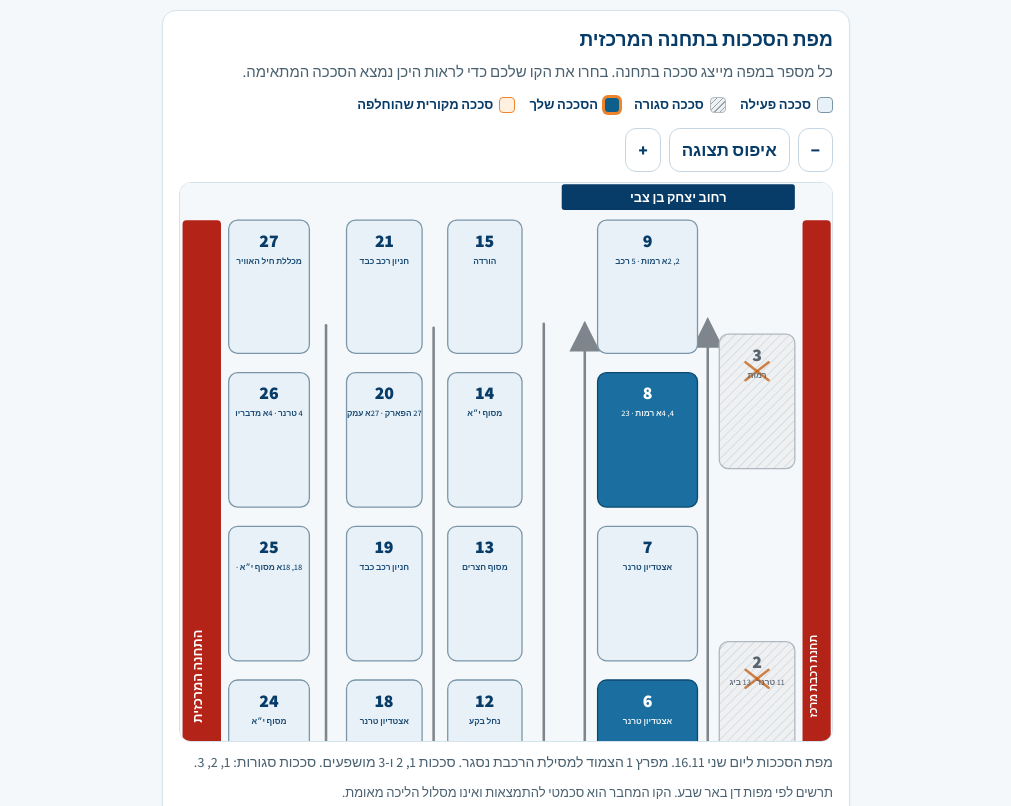
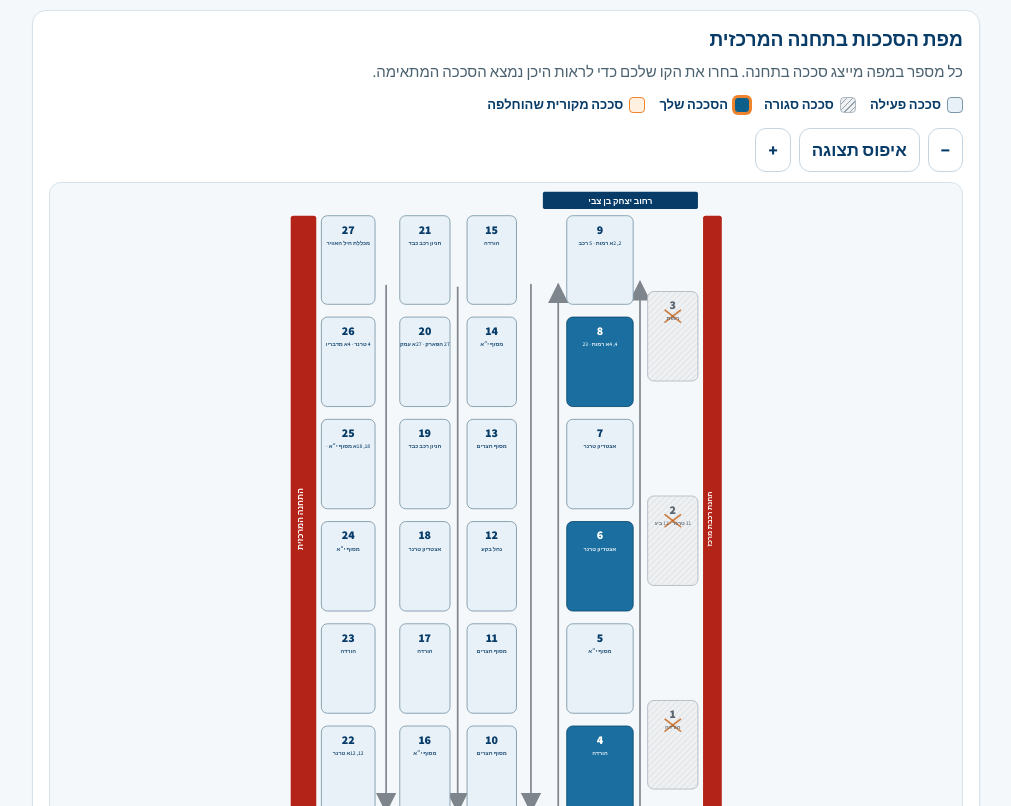
Before and after one commit to Liron10/kav-hasakhot, a plain HTML site: page index.html in a window 1280 px wide. Shown: the part 940-1746 px from the top of the page, without its empty margins (134-1145 px from the left). Drawn offline with Linux system fonts and the light colour scheme.

Commit message:
תיקון תצוגת המפה במחשב: הצגה מלאה בלי גלילה פנימית
במסכים רחבים המפה מתאימה לגובה המסך ומוצגת בשלמותה.

Co-authored-by: Liron10 <Liron10@users.noreply.github.com>

```diff
--- a/styles.css
+++ b/styles.css
@@ -616,7 +616,7 @@ main {
 .map-scroller {
   overflow: auto;
   -webkit-overflow-scrolling: touch;
-  max-height: min(70vh, 640px);
+  max-height: min(70vh, 560px);
   border: 1px solid var(--line);
   border-radius: 12px;
   background: #F5F8FA;
@@ -625,8 +625,30 @@ main {
 .platform-map-svg {
   display: block;
   width: 100%;
-  min-width: 640px;
+  min-width: 560px;
   height: auto;
+}
+/* במחשב — המפה במלואה בלי גלילה פנימית ארוכה */
+@media (min-width: 768px) {
+  main {
+    max-width: 980px;
+  }
+  .map-scroller {
+    max-height: none;
+    overflow: visible;
+    display: flex;
+    justify-content: center;
+    padding: 8px;
+  }
+  .platform-map-svg {
+    min-width: 0;
+    width: auto;
+    max-width: 100%;
+    height: min(82vh, 980px);
+  }
+  .map-toolbar {
+    justify-content: flex-start;
+  }
 }
 .map-alt {
   margin: 10px 0 0;
```
